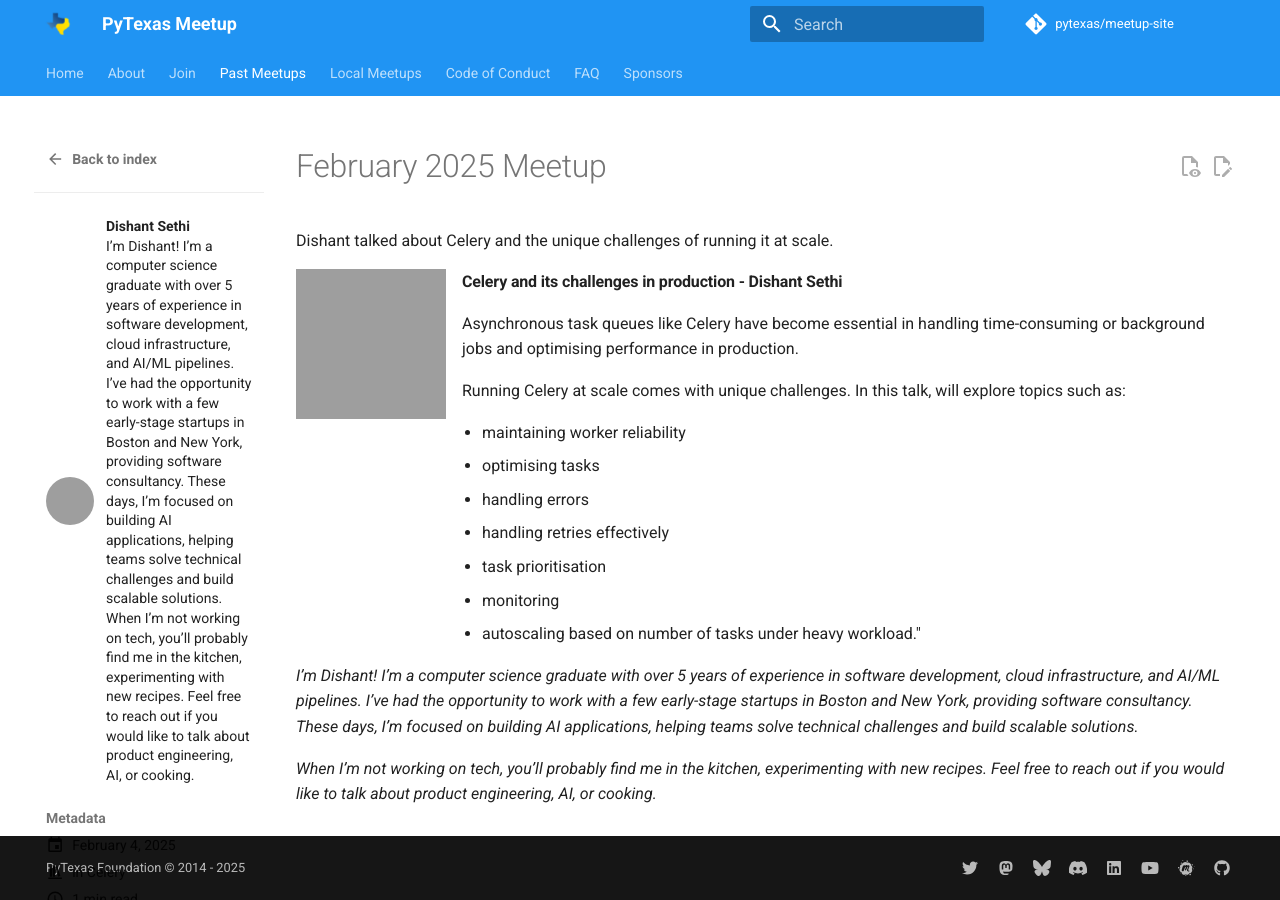
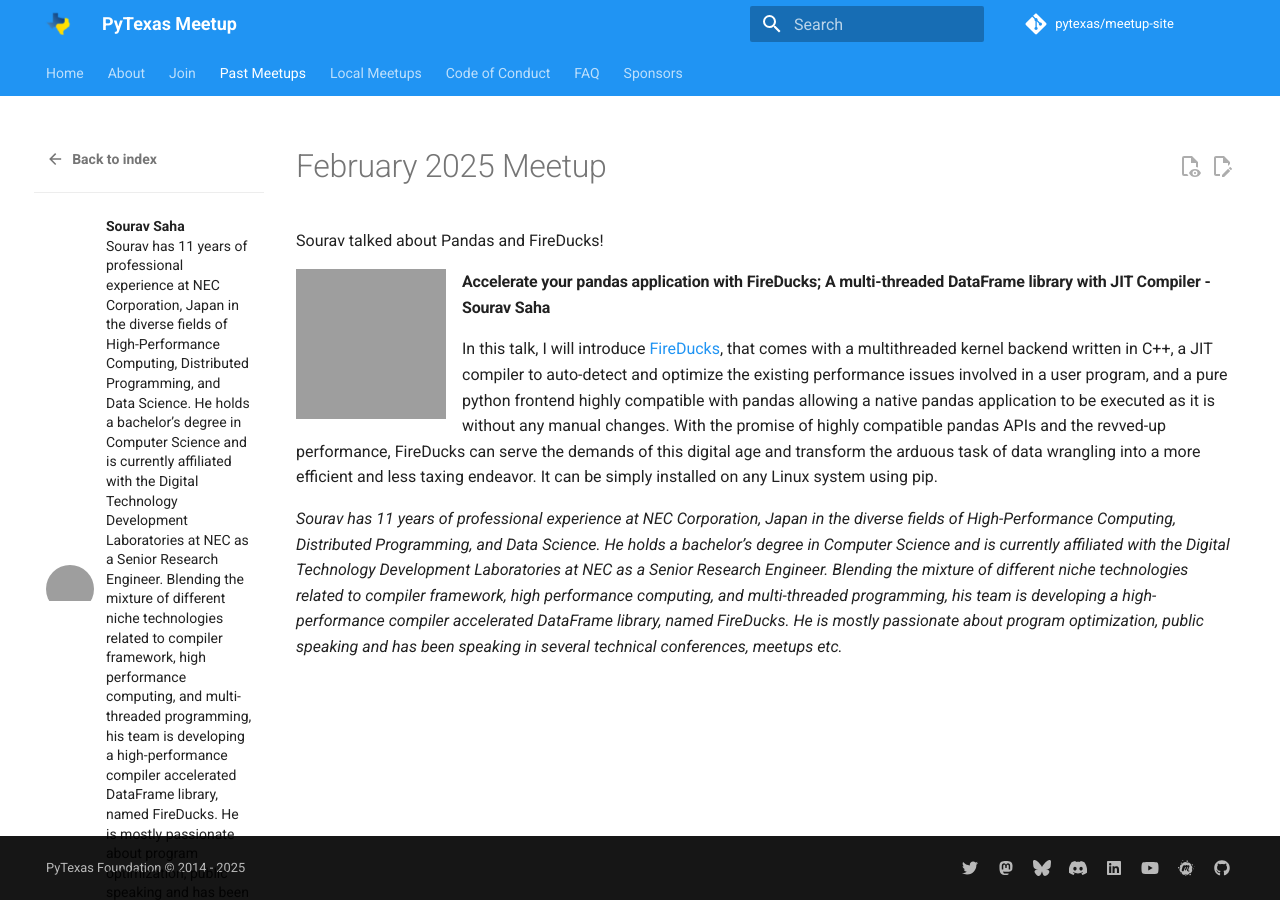
Before and after one commit to pytexas/meetup, an MkDocs documentation site: the page built from docs/past_meetups/posts/2025-03-04.md, in a window 1280 px wide. Built offline with MkDocs 1.6.1 and Material for MkDocs 9.7.7, drawn with Linux system fonts in a browser that asks for light colours; comment, search, counter and statistics services are not loaded; some of the changed text lies outside the part shown; grey boxes are pictures that could not be loaded.

Commit message:
Add march meetup (#37)
* Updated dependencies.

* Added entry for March meetup.

* Added upcoming April talk.

```diff
--- a/docs/past_meetups/.authors.yml
+++ b/docs/past_meetups/.authors.yml
@@ -71,3 +71,7 @@
     name: Dishant Sethi
     description: I’m Dishant! I’m a computer science graduate with over 5 years of experience in software development, cloud infrastructure, and AI/ML pipelines. I’ve had the opportunity to work with a few early-stage startups in Boston and New York, providing software consultancy. These days, I’m focused on building AI applications, helping teams solve technical challenges and build scalable solutions. When I’m not working on tech, you’ll probably find me in the kitchen, experimenting with new recipes. Feel free to reach out if you would like to talk about product engineering, AI, or cooking.
     avatar: https://avatars.githubusercontent.com/u/31399916
+  souravsaha:
+    name: Sourav Saha
+    description: Sourav has 11 years of professional experience at NEC Corporation, Japan in the diverse fields of High-Performance Computing, Distributed Programming, and Data Science. He holds a bachelor’s degree in Computer Science and is currently affiliated with the Digital Technology Development Laboratories at NEC as a Senior Research Engineer. Blending the mixture of different niche technologies related to compiler framework, high performance computing, and multi-threaded programming, his team is developing a high-performance compiler accelerated DataFrame library, named FireDucks. He is mostly passionate about program optimization, public speaking and has been speaking in several technical conferences, meetups etc.
+    avatar: ../assets/images/Sourav_Saha.jpg
--- /dev/null
+++ b/docs/past_meetups/posts/2025-03-04.md
@@ -0,0 +1,25 @@
+---
+title: "Celery and Its Challenges in Production"
+description: Dishant talked about Celery and the unique challenges of running it at scale.
+date: 2025-03-04
+categories:
+    - Pandas
+    - FireDucks
+    - DataFrame
+    - Data Analysis
+authors:
+    - souravsaha
+---
+
+# February 2025 Meetup
+
+Sourav talked about Pandas and FireDucks!
+
+<!-- more -->
+![Sourav Saha Avatar](assets/images/Sourav_Saha.jpg){: style="height:150px;width:150px" align=left}
+
+#### Accelerate your pandas application with FireDucks; A multi-threaded DataFrame library with JIT Compiler - Sourav Saha
+
+In this talk, I will introduce [FireDucks](https://fireducks-dev.github.io), that comes with a multithreaded kernel backend written in C++, a JIT compiler to auto-detect and optimize the existing performance issues involved in a user program, and a pure python frontend highly compatible with pandas allowing a native pandas application to be executed as it is without any manual changes. With the promise of highly compatible pandas APIs and the revved-up performance, FireDucks can serve the demands of this digital age and transform the arduous task of data wrangling into a more efficient and less taxing endeavor. It can be simply installed on any Linux system using pip.
+
+*Sourav has 11 years of professional experience at NEC Corporation, Japan in the diverse fields of High-Performance Computing, Distributed Programming, and Data Science. He holds a bachelor’s degree in Computer Science and is currently affiliated with the Digital Technology Development Laboratories at NEC as a Senior Research Engineer. Blending the mixture of different niche technologies related to compiler framework, high performance computing, and multi-threaded programming, his team is developing a high-performance compiler accelerated DataFrame library, named FireDucks. He is mostly passionate about program optimization, public speaking and has been speaking in several technical conferences, meetups etc.*
```
Also changed, not shown: docs/index.md (+6 -5 lines), requirements.txt (+4 -7 lines), docs/assets/images/PavanReddy.jpeg (added).
